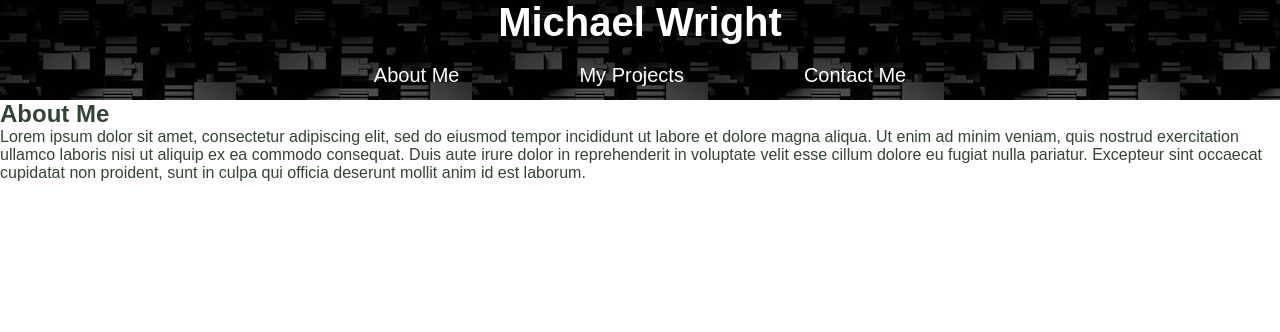
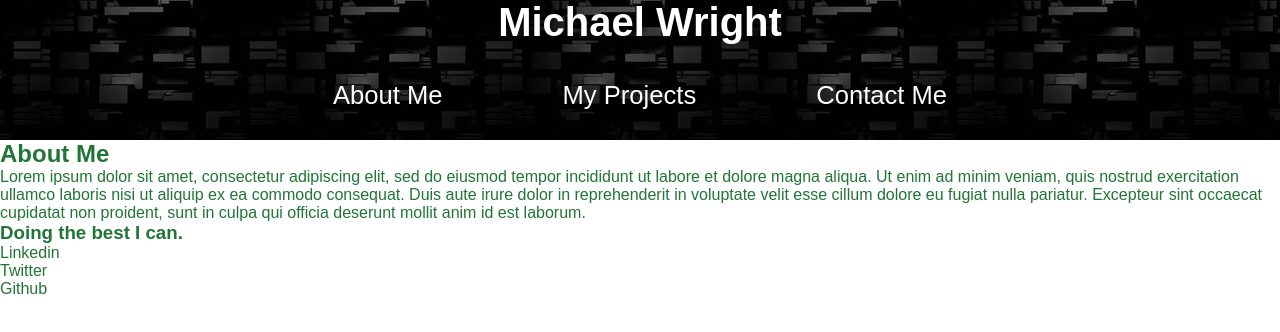
Before and after one commit to AnAon4/Portfolio-Michael-Wright, a plain HTML site: page index.html in a window 1280 px wide. Drawn offline with Linux system fonts and the light colour scheme.

Commit message:
adding more structure to html

```diff
--- a/assets/css/style.css
+++ b/assets/css/style.css
@@ -1,5 +1,5 @@
 :root {
-    --primary-color: #324533;
+    --primary-color: #217537;
     --secondary-color: #ffffff;
     --tertiary-color: #4b4d4b;
 }
@@ -20,8 +20,9 @@ header {
     flex-flow: row wrap;
     justify-content: center;
     color: var(--secondary-color);
-    height: 100px;
+    height: 140px;
     background-image: url(../Images/96714fc8226deaf0f0cc9aebee39cda0.jpg);
+    background-position: center;
 }
 
 header a {
@@ -50,5 +51,11 @@ header nav ul li {
 }
 
 header nav ul li a {
+   font-size: 2vw;
+}
 
+header nav ul li a:hover {
+    background: var(--secondary-color);
+    color: var(--primary-color);
+    font-weight: 700;
 }
--- a/index.html
+++ b/index.html
@@ -26,19 +26,30 @@
         </nav>
     </header>
 
-    <article id="about me">
+    <article id="about-me">
         <h2>About Me</h2>
         <p>
             Lorem ipsum dolor sit amet, consectetur adipiscing elit, sed do eiusmod tempor incididunt ut labore et dolore magna aliqua. Ut enim ad minim veniam, quis nostrud exercitation ullamco laboris nisi ut aliquip ex ea commodo consequat. Duis aute irure dolor in reprehenderit in voluptate velit esse cillum dolore eu fugiat nulla pariatur. Excepteur sint occaecat cupidatat non proident, sunt in culpa qui officia deserunt mollit anim id est laborum.
         </p>
     </article>
 
+    <section id="my-projects">
+        <h2></h2>
+    </section>
+
     <section>
-
+        <h2></h2>
     </section>
 
     <footer>
-
+       <h3>Doing the best I can.</h3>
+       <div class="social">
+           <ul>
+               <li>Linkedin</li>
+               <li>Twitter</li>
+               <li>Github</li>
+           </ul>
+       </div>
     </footer>
 
 </body>
```
